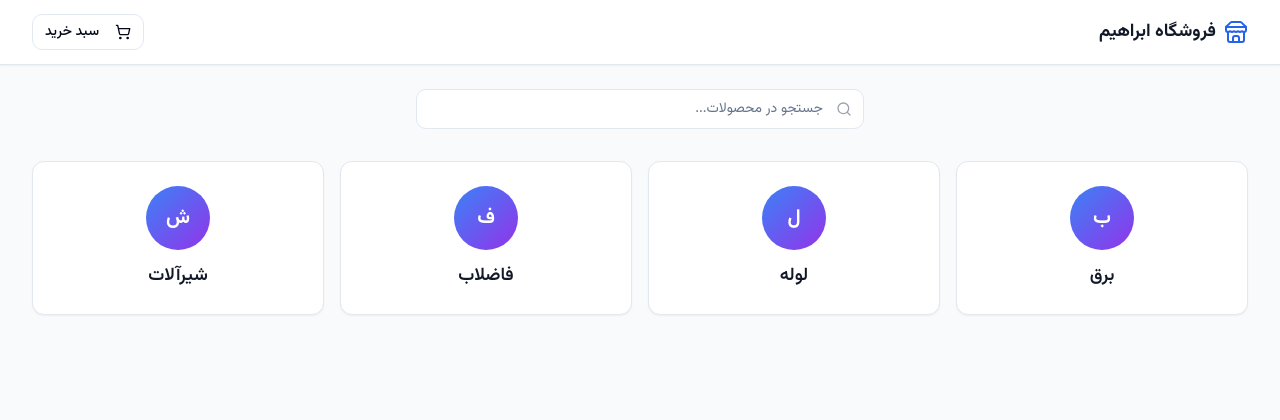
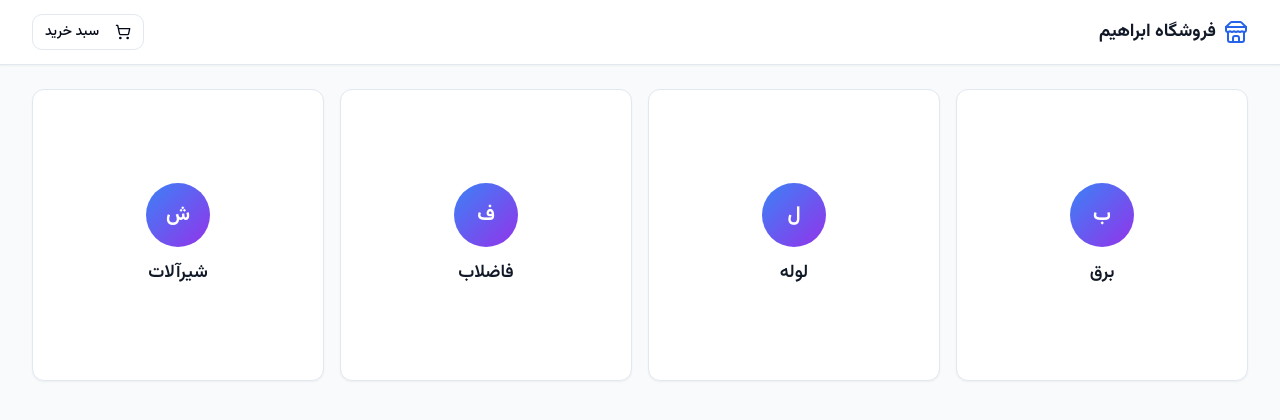
Before and after one commit to kjavedan/mehragan-shop, a Next.js app: page / in a window 1280 px wide. Shown: the top 420 px of the page. Built offline with nearby package versions, Linux system fonts and the light colour scheme.

Commit message:
removed home page searchbar

```diff
--- a/app/category/[name]/page.tsx
+++ b/app/category/[name]/page.tsx
@@ -151,10 +151,10 @@ export default function CategoryPage() {
 							className="mb-3"
 						/>
 
-						<div className="flex space-x-2 space-x-reverse overflow-x-auto pb-2">
+						<div className="flex space-x-2 space-x-reverse overflow-x-auto pt-1 pb-2">
 							<Badge
 								variant={selectedSubcategory === "all" ? "default" : "outline"}
-								className="cursor-pointer whitespace-nowrap"
+								className="cursor-pointer whitespace-nowrap px-3.5 py-1.5"
 								onClick={() => setSelectedSubcategory("all")}
 							>
 								همه
--- a/app/page.tsx
+++ b/app/page.tsx
@@ -1,40 +1,25 @@
-"use client";
-
-import { useState } from "react";
 import Link from "next/link";
 import { Card, CardContent } from "@/components/ui/card";
-import { SearchInput } from "@/components/search-input";
+
 import { categoriesData } from "@/lib/data";
 
 export default function HomePage() {
-	const [searchQuery, setSearchQuery] = useState("");
-
-	const filteredCategories = categoriesData.categories.filter(
-		(category) =>
-			category.name.includes(searchQuery) ||
-			category.subcategories.some(
-				(sub) =>
-					sub.name.includes(searchQuery) ||
-					sub.items.some((item) => item.includes(searchQuery)),
-			),
-	);
-
 	return (
 		<div className="max-w-7xl mx-auto px-4 sm:px-6 lg:px-8 py-6">
-			<SearchInput
+			{/* <SearchInput
 				value={searchQuery}
 				onChange={setSearchQuery}
 				placeholder="جستجو در محصولات..."
 				className="max-w-md mx-auto mb-8"
-			/>
+			/> */}
 
 			<div className="grid grid-cols-2 md:grid-cols-4 gap-4">
-				{filteredCategories.map((category) => (
+				{categoriesData.categories.map((category) => (
 					<Link
 						key={category.name}
 						href={`/category/${encodeURIComponent(category.name)}`}
 					>
-						<Card className="hover:shadow-lg transition-shadow cursor-pointer h-full">
+						<Card className="hover:shadow-lg aspect-square flex items-center justify-center transition-shadow cursor-pointer h-full">
 							<CardContent className="p-6 text-center">
 								<div className="mx-auto mb-3 w-16 h-16 bg-gradient-to-br from-blue-500 to-purple-600 rounded-full flex items-center justify-center">
 									<span className="text-white text-xl font-bold">
@@ -49,12 +34,6 @@ export default function HomePage() {
 					</Link>
 				))}
 			</div>
-
-			{filteredCategories.length === 0 && (
-				<div className="text-center py-12">
-					<p className="text-gray-500">هیچ محصولی یافت نشد</p>
-				</div>
-			)}
 		</div>
 	);
 }
--- a/lib/data.ts
+++ b/lib/data.ts
@@ -28,12 +28,7 @@ export const categoriesData = {
 						{ name: "سیم ۱ در ۱.۵" },
 						{ name: "سیم ۱ در ۲.۵" },
 						{ name: "سیم ۱ در ۴" },
-						{ name: "سیم ۲ در ۱" },
-						{ name: "سیم ۲ در ۱.۵" },
-						{ name: "سیم ۲ در ۲.۵" },
-						{ name: "سیم ۲ در ۴" },
-						{ name: "سیم ۳ در ۱" },
-						{ name: "سیم ۳ در ۱.۵" },
+						{ name: "سیم ۱ در ۶" },
 						{ name: "کابل ۲ در ۱.۵ افشان" },
 						{ name: "کابل ۲ در ۲.۵ افشان" },
 						{ name: "کابل ۳ در ۱.۵ افشان" },
@@ -161,7 +156,6 @@ export const categoriesData = {
 				},
 			],
 		},
-
 		{
 			name: "فاضلاب",
 			subcategories: [
```
